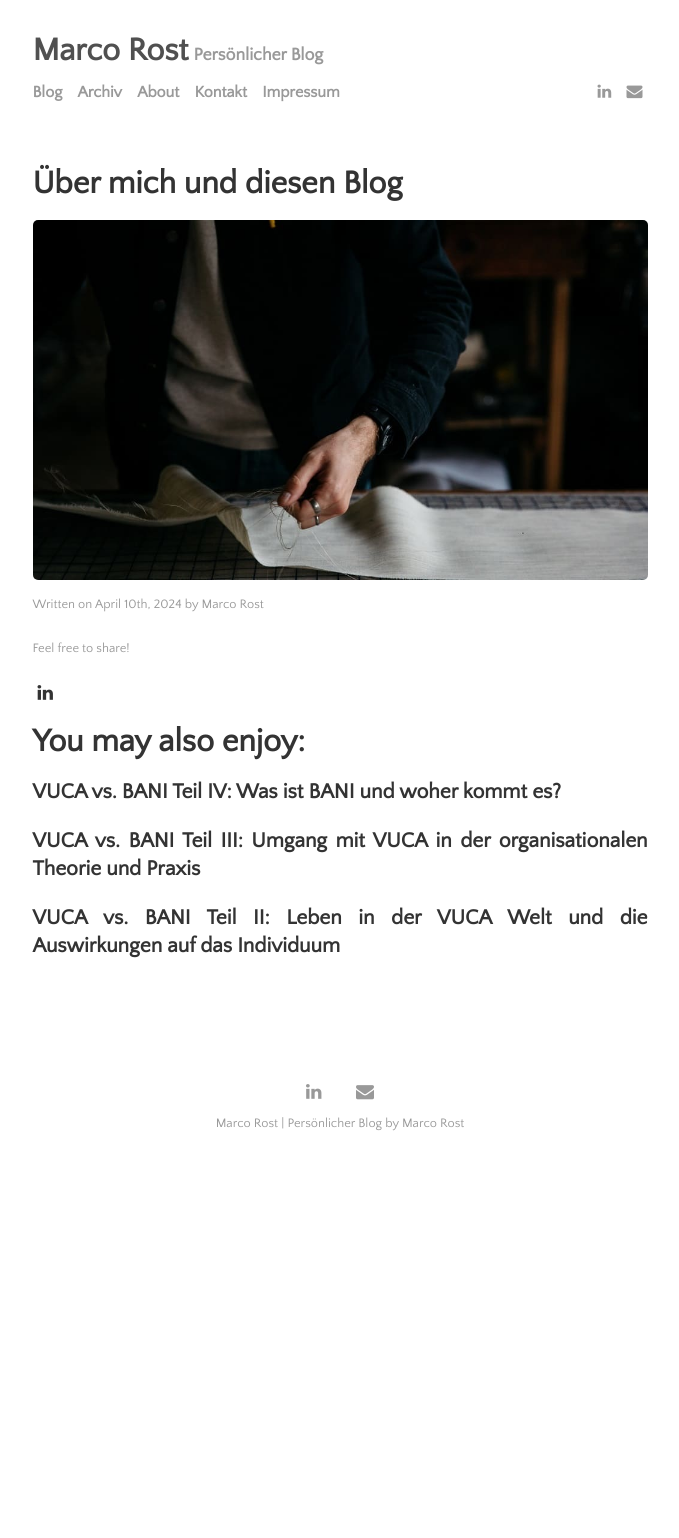
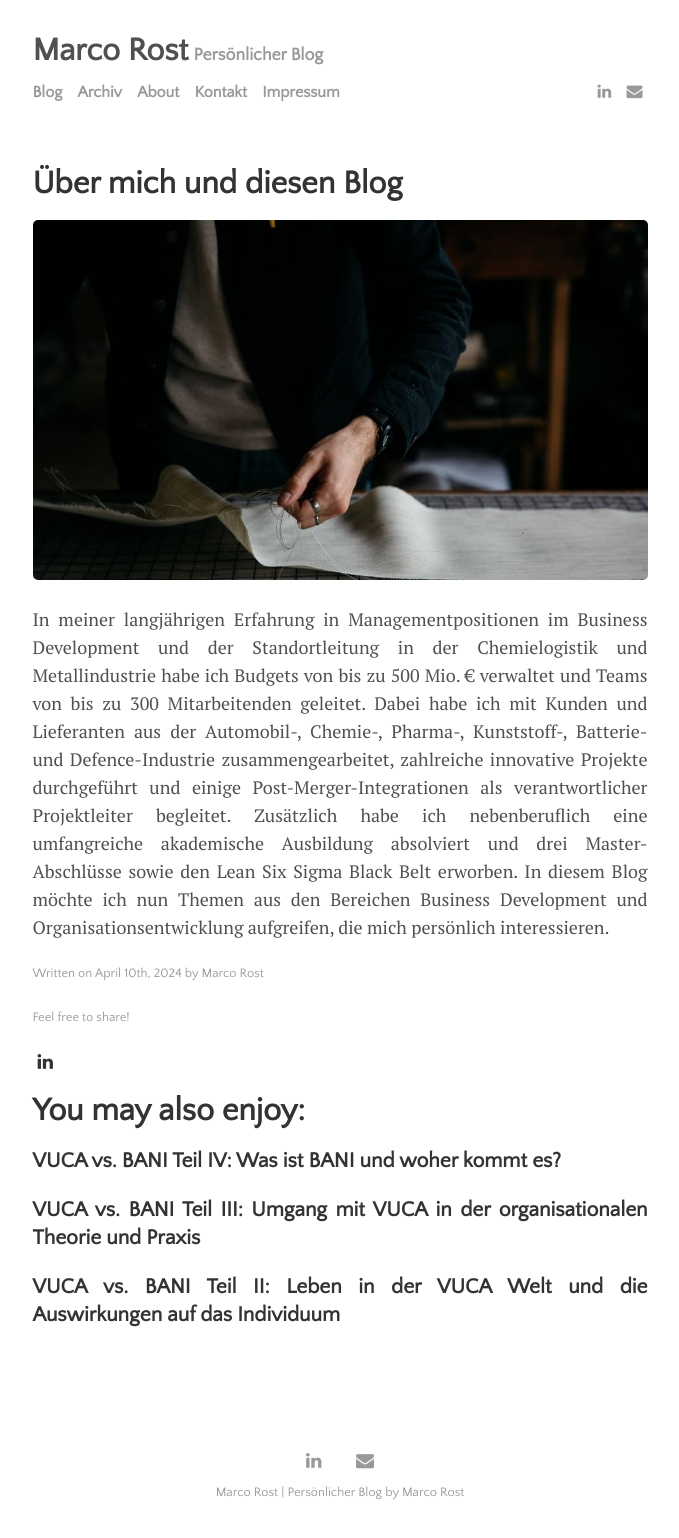
Before and after one commit to romabl/romabl.github.io, a Jekyll site: the page built from _posts/2024-04-10-Über-mich-und-diesen-Blog.md, in a window 1280 px wide. Shown: the whole page, without its empty margins (300-979 px from the left). Built offline with Jekyll 4.4.1, drawn with Linux system fonts in a browser that asks for light colours; before the commit the page ends 1169 px from its top, so only the background shows below that.

Commit message:
Update 2024-04-10-Über-mich-und-diesen-Blog.md

```diff
--- a/_posts/2024-04-10-Über-mich-und-diesen-Blog.md
+++ b/_posts/2024-04-10-Über-mich-und-diesen-Blog.md
@@ -6,3 +6,5 @@
 tags: [VUCA,BANI]
 image: cutting.jpg
 ---
+In meiner langjährigen Erfahrung in Managementpositionen im Business Development und der Standortleitung in der Chemielogistik und Metallindustrie habe ich Budgets von bis zu 500 Mio. € verwaltet und Teams von bis zu 300 Mitarbeitenden geleitet. Dabei habe ich mit Kunden und Lieferanten aus der Automobil-, Chemie-, Pharma-, Kunststoff-, Batterie- und Defence-Industrie zusammengearbeitet, zahlreiche innovative Projekte durchgeführt und einige Post-Merger-Integrationen als verantwortlicher Projektleiter begleitet. Zusätzlich habe ich nebenberuflich eine umfangreiche akademische Ausbildung absolviert und drei Master-Abschlüsse sowie den Lean Six Sigma Black Belt erworben.
+In diesem Blog möchte ich nun Themen aus den Bereichen Business Development und Organisationsentwicklung aufgreifen, die mich persönlich interessieren.
```
